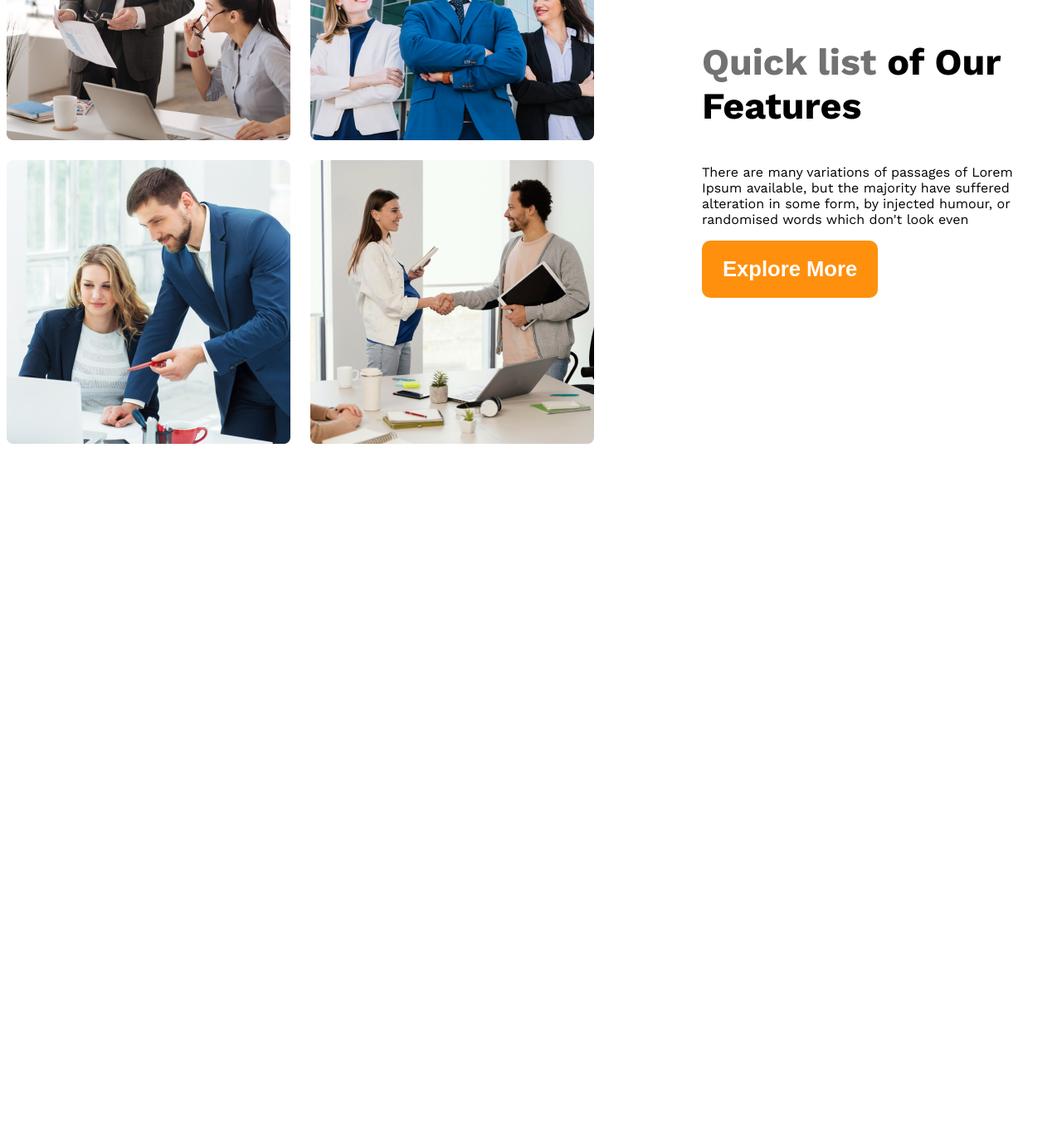
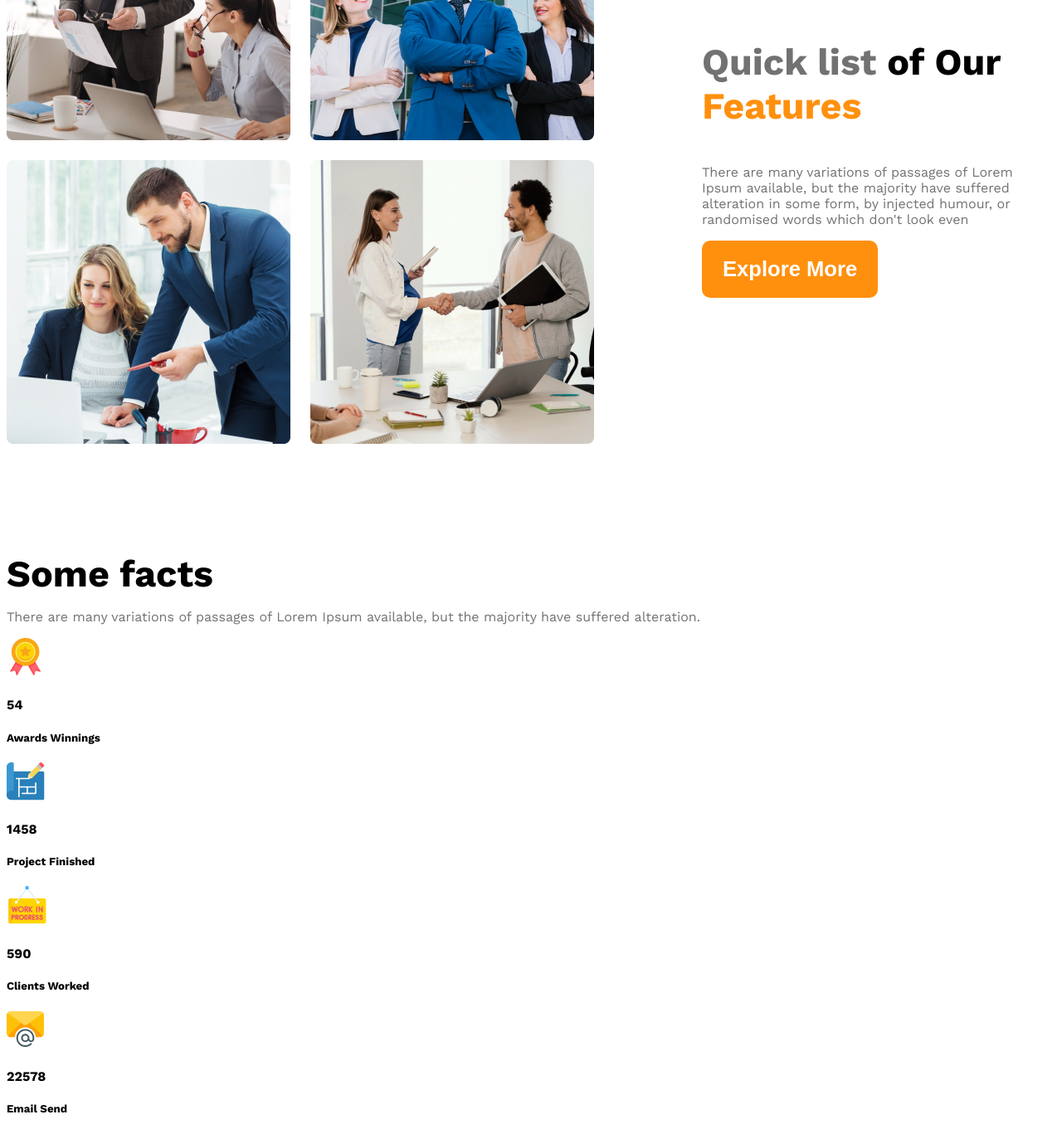
Before and after one commit to Maptaul/g3-architect-website, a plain HTML site: page index.html in a window 1280 px wide. Shown: the part 1493-2860 px from the top of the page at 83% size. Before the commit the page ends 2036 px from the top, so only its background shows below. Drawn offline with nearby package versions, Linux system fonts and the light colour scheme.

Commit message:
made fact container

```diff
--- a/index.html
+++ b/index.html
@@ -27,6 +27,7 @@
             <img class="banner-image" src="images/banner.png" alt="">
     </header>
     <main>
+        <!-- team section start -->
         <section class="teams display-flex">
             <div class="team-img-container">
                 <img src="images/team1.png" alt="two architect discussing About design">
@@ -35,11 +36,43 @@
                 <img src="images/team4.png" alt="">
             </div>
             <div class="our-features">
-                <h3 class="features-tittle"> <span id="quick-list" class="text-light-gray">Quick list</span> <span>of Our</span> <span>Features</span></h3>
-                <p class="features-descritpion">There are many variations of passages of Lorem Ipsum available, but the majority have suffered alteration in some form, by injected humour, or randomised words which don't look even</p>
+                <h3 class="section-tittle"> <span id="quick-list" class="text-light-gray">Quick list</span> <span>of Our</span> <span class="text-primary">Features</span></h3>
+                <p class="features-descritpion text-light-gray">There are many variations of passages of Lorem Ipsum available, but the majority have suffered alteration in some form, by injected humour, or randomised words which don't look even</p>
                 <button class="btn-primary">Explore More</button>
             </div>
         </section>
+        <!-- features will enjoy  -->
+         <section>
+            <div class="section-tittle"> Some facts</div>
+            <p class="text-light-gray">There are many variations of passages of Lorem Ipsum available, but the majority have suffered alteration.</p>
+            <div class="facts-container">
+                <div class="fact">
+                    <img src="images/icons/ribon.png" alt="" class="fact-icon">
+                    <h4 class="fact-number"> 54 </h4>
+                    <h5 class="fact-name"> Awards Winnings</h5>
+                </div>
+                <div class="fact">
+                    <img src="images/icons/projects.png" alt="" class="fact-icon">
+                    <h4 class="fact-number"> 1458 </h4>
+                    <h5 class="fact-name"> Project Finished </h5>
+                </div>
+                <div class="fact">
+                    <img src="images/icons/customers.png" alt="" class="fact-icon">
+                    <h4 class="fact-number"> 590 </h4>
+                    <h5 class="fact-name"> Clients Worked </h5>
+                </div>
+                <div class="fact">
+                    <img src="images/icons/email.png" alt="" class="fact-icon">
+                    <h4 class="fact-number"> 22578</h4>
+                    <h5 class="fact-name"> Email Send </h5>
+                </div>
+            </div>
+         </section>
+         <!-- some facets -->
+          <section class="some-facts">
+
+          </section>
+
     </main>
     <footer>
 
--- a/style/architects.css
+++ b/style/architects.css
@@ -10,6 +10,10 @@
 /* shared styles */
 .display-flex{
     display: flex;
+}
+
+.text-primary{
+    color: #ff900e;
 }
 
 /* dark 02 */
@@ -42,6 +46,11 @@ main{
 
 main > section{
     margin-top: 130px;
+}
+
+.section-tittle{
+    font-size: 2.8rem;
+    font-weight: 700;
 }
 
 /* header styles */
@@ -110,9 +119,7 @@ main > section{
 .quick-list{
 
 }
-.features-tittle{
-    font-size: 2.8rem;
-}
+
 
 #quick-list{
     font-weight: 500px;
@@ -120,7 +127,27 @@ main > section{
 
 /* responsive media query */
 @media screen and (max-width: 576px)  {
-    .navbar, .nav-links{
+    .navbar,
+    .nav-links,
+    .teams {
         flex-direction: column;
     }
+    .team-img-container{
+        grid-template-columns: repeat(1, 1fr);
+    }
+    .our-features{
+        margin-left: 30px;
+        max-width: 530px;
+    }
 }
+
+@media screen and (min-width: 576px) and (max-width:992px) {
+    .teams{
+        flex-direction: column ;
+    }
+
+    .our-features{
+        margin-left: 20px 50px auto;
+    }
+
+}
```
